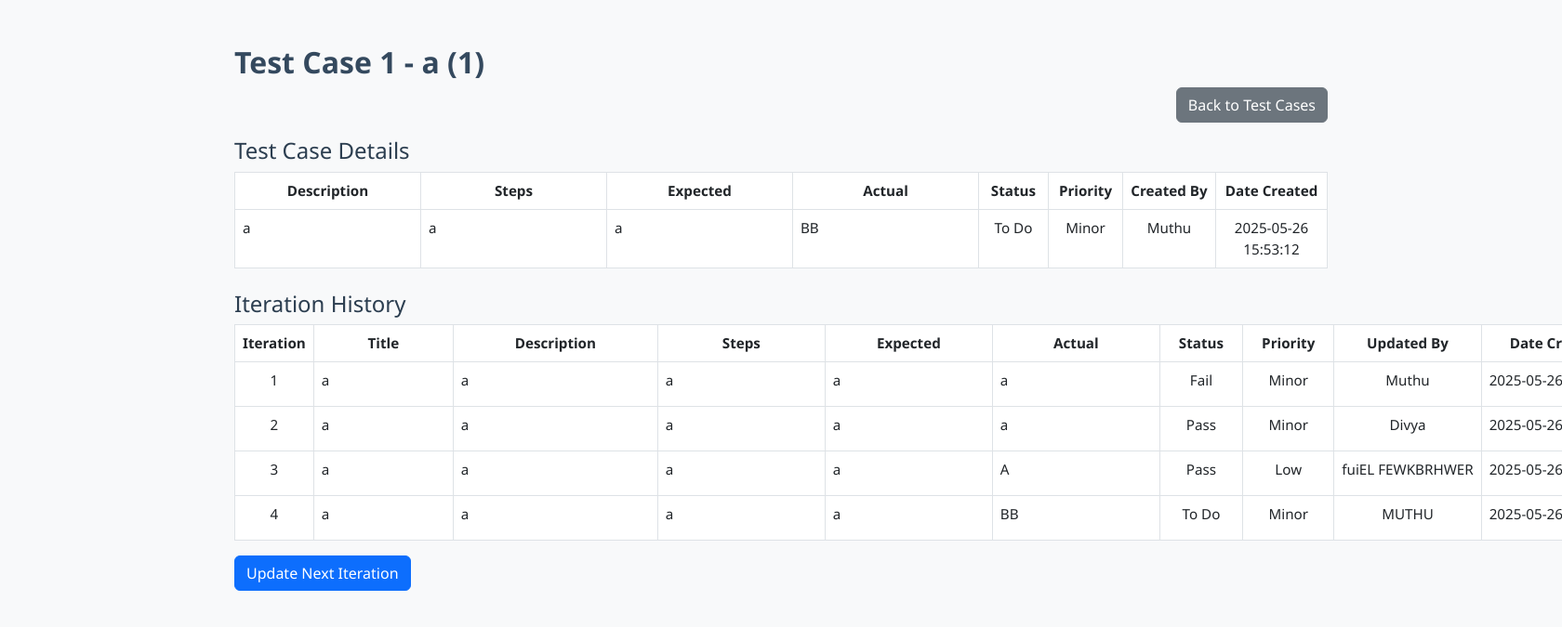
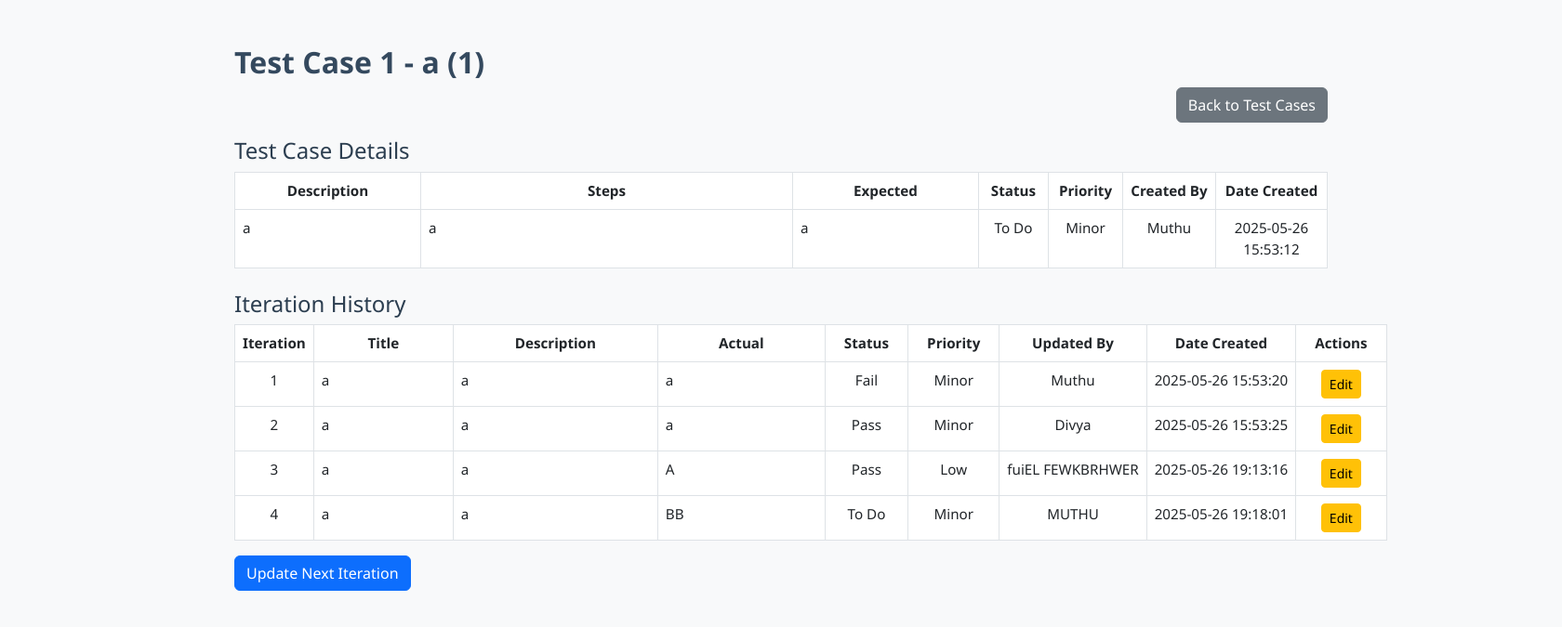
Before and after one commit to SPYDER46/testcase-manager, a Flask app: page /games/1/testcase/6 in a window 1680 px wide; the page is wider, and only the part inside the window is pictured. Shown: the top 675 px of that part at 93% size. Run offline with Flask 3, Linux system fonts and the light colour scheme; data comes from the database, SQL or seed files in the repository; both versions use the stored data as it was after the commit.

Commit message:
Evening changes

```diff
--- a/static/styles.css
+++ b/static/styles.css
@@ -185,3 +185,10 @@ h5.text-primary {
 .btn-group > form {
   margin-left: 5px;
 }
+
+\.container {
+    max-width: 1200px;
+    margin: 0 auto; /* This will center it horizontally */
+    padding-left: 15px;
+    padding-right: 15px;
+}
--- a/templates/view_testcase.html
+++ b/templates/view_testcase.html
@@ -37,7 +37,7 @@
             <th style="width: 200px;">Description</th>
             <th>Steps</th>
             <th style="width: 200px;">Expected</th>
-            <th style="width: 200px;">Actual</th>
+            <!-- <th style="width: 200px;">Actual</th> -->
             <th style="width: 75px;">Status</th>
             <th style="width: 80px;">Priority</th>
             <th style="width: 100px;">Created By</th>
@@ -50,7 +50,7 @@
             <td class="wrap-text text-start">{{ test_case.description }}</td>
             <td class="wrap-text text-start">{{ test_case.steps }}</td>
             <td class="wrap-text text-start">{{ test_case.expected_result }}</td>
-            <td class="wrap-text text-start">{{ test_case.actual_result }}</td>
+            <!-- <td class="wrap-text text-start">{{ test_case.actual_result }}</td> -->
 
             <td style="text-align: center;">{{ test_case.status }}</td>
             <td style="text-align: center;">{{ test_case.priority }}</td>
@@ -70,8 +70,8 @@
             <th>Iteration</th>
             <th style="min-width: 150px;">Title</th>
             <th style="min-width: 220px;">Description</th>
-            <th style="min-width: 180px;">Steps</th>
-            <th style="min-width: 180px;">Expected</th>
+            <!-- <th style="min-width: 180px;">Steps</th> -->
+            <!-- <th style="min-width: 180px;">Expected</th> -->
             <th style="min-width: 180px;">Actual</th>
             <th class="status">Status</th>
             <th class="priority">Priority</th>
@@ -86,8 +86,8 @@
             <td style="text-align: center;">{{ h.iteration }}</td>
             <td class="wrap-text">{{ h.title }}</td>
             <td class="wrap-text">{{ h.description }}</td>
-            <td class="wrap-text">{{ h.steps }}</td>
-            <td class="wrap-text">{{ h.expected_result }}</td>
+            <!-- <td class="wrap-text">{{ h.steps }}</td> -->
+            <!-- <td class="wrap-text">{{ h.expected_result }}</td> -->
             <td class="wrap-text">{{ h.actual_result }}</td>
             <td class="status" style="text-align: center;">{{ h.status }}</td>
             <td class="priority" style="text-align: center;">{{ h.priority }}</td>
```
Also changed, not shown: templates/index.html (+6 -1 lines), database.db.
